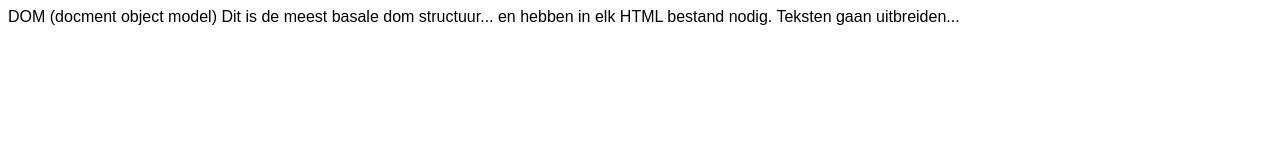
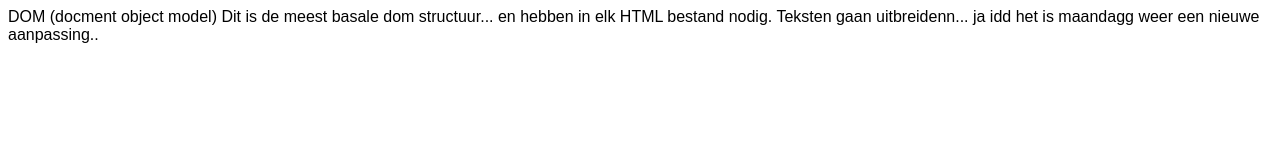
Before and after one commit to mcbilgin54/gitonlineoef, a plain HTML site: page index.html in a window 1280 px wide. Drawn offline with Linux system fonts and the light colour scheme.

Commit message:
update once again..

```diff
--- a/index.html
+++ b/index.html
@@ -2,11 +2,16 @@
     <head>
         <!-- Niet zichtbaar op ons scherm... -->
         <link rel="stylesheet" href="style.css">
+
     </head>
     <body>
         DOM (docment object model)
         Dit is de meest basale dom structuur... en hebben in elk HTML bestand nodig.
-        Teksten gaan uitbreiden...
+        Teksten gaan uitbreidenn... ja idd
+         het is maandagg
+         weer een nieuwe aanpassing..
+
+
 
     </body>
 </html>
```
